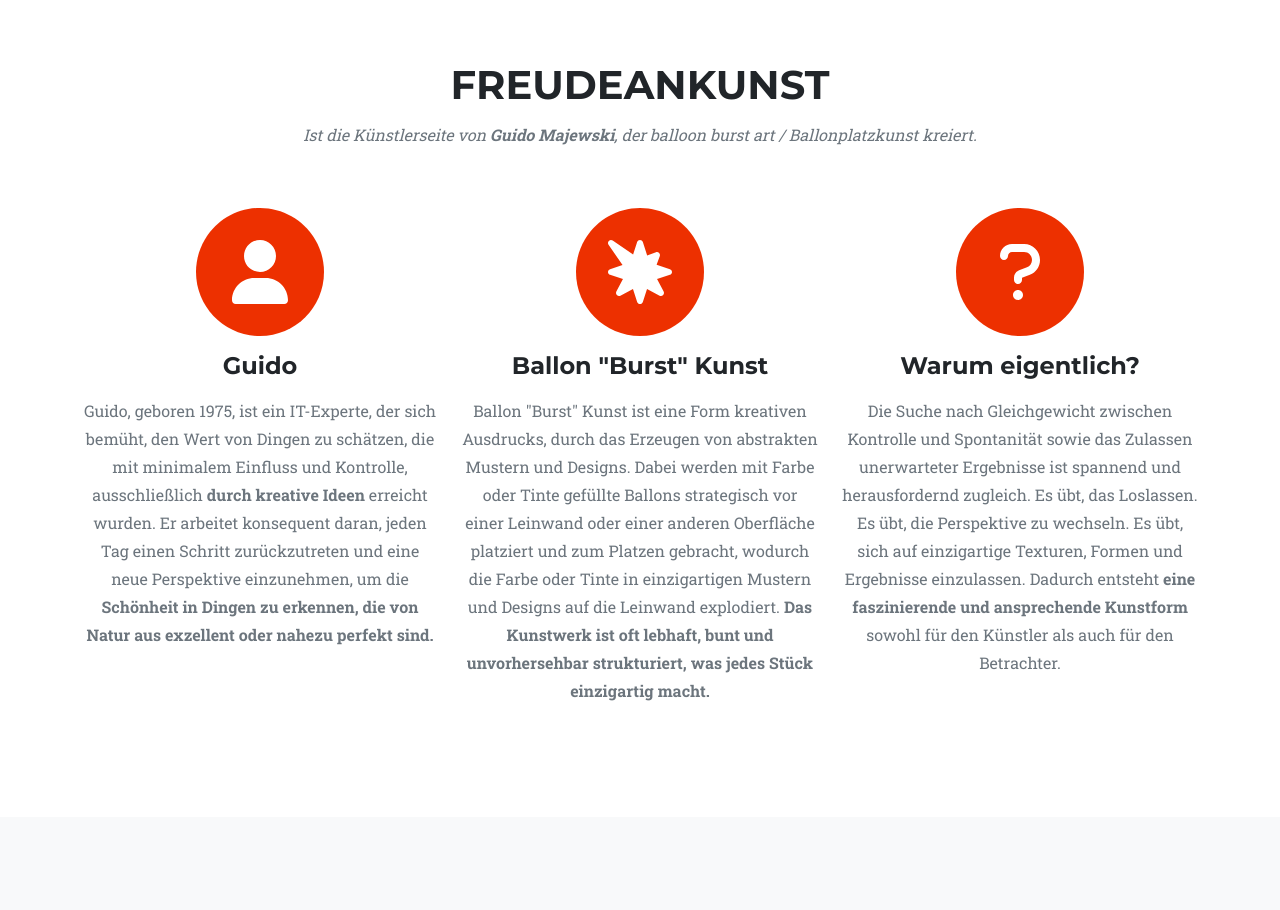
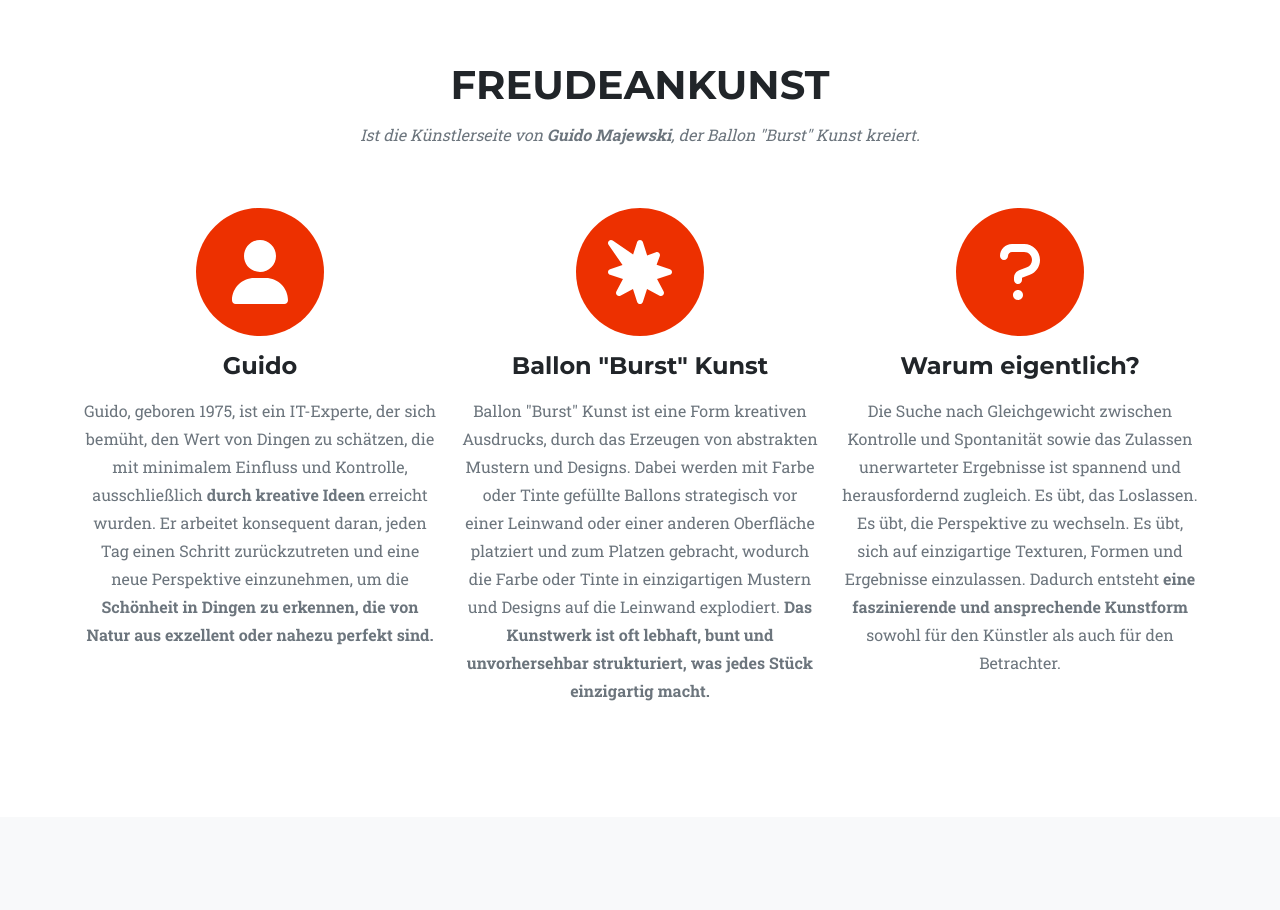
Before and after one commit to gcueppers/gcueppers.github.io, a plain HTML site: page index.html in a window 1280 px wide. Shown: the part 780-1690 px from the top of the page. Drawn offline with nearby package versions, Linux system fonts and the light colour scheme.

Commit message:
Titel der Kunst vereinheitlicht

```diff
--- a/index.html
+++ b/index.html
@@ -49,7 +49,7 @@
             <div class="container">
                 <div class="text-center">
                     <h2 class="section-heading text-uppercase">freudeankunst</h2>
-                    <h3 class="section-subheading text-muted">Ist die Künstlerseite von <strong>Guido Majewski</strong>, der balloon burst art / Ballonplatzkunst kreiert.</h3>
+                    <h3 class="section-subheading text-muted">Ist die Künstlerseite von <strong>Guido Majewski</strong>, der Ballon "Burst" Kunst kreiert.</h3>
                 </div>
                 <div class="row text-center">
                     <div class="col-md-4">
```
